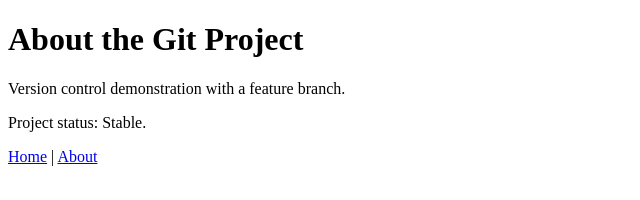
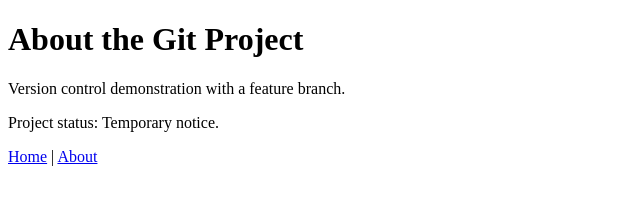
Before and after one commit to vedanshun05/bits-sdp-sga2-git-workflow, a plain HTML site: page about.html in a window 1280 px wide. Shown: the full height of the page, 0-640 px from the left. Drawn offline with Linux system fonts and the light colour scheme.

Commit message:
Add temporary project notice

```diff
--- a/about.html
+++ b/about.html
@@ -8,7 +8,7 @@
 <body>
   <h1>About the Git Project</h1>
   <p>Version control demonstration with a feature branch.</p>
-  <p>Project status: Stable.</p>
+  <p>Project status: Temporary notice.</p>
   <nav><a href="index.html">Home</a> | <a href="about.html">About</a></nav>
 </body>
 </html>
```
